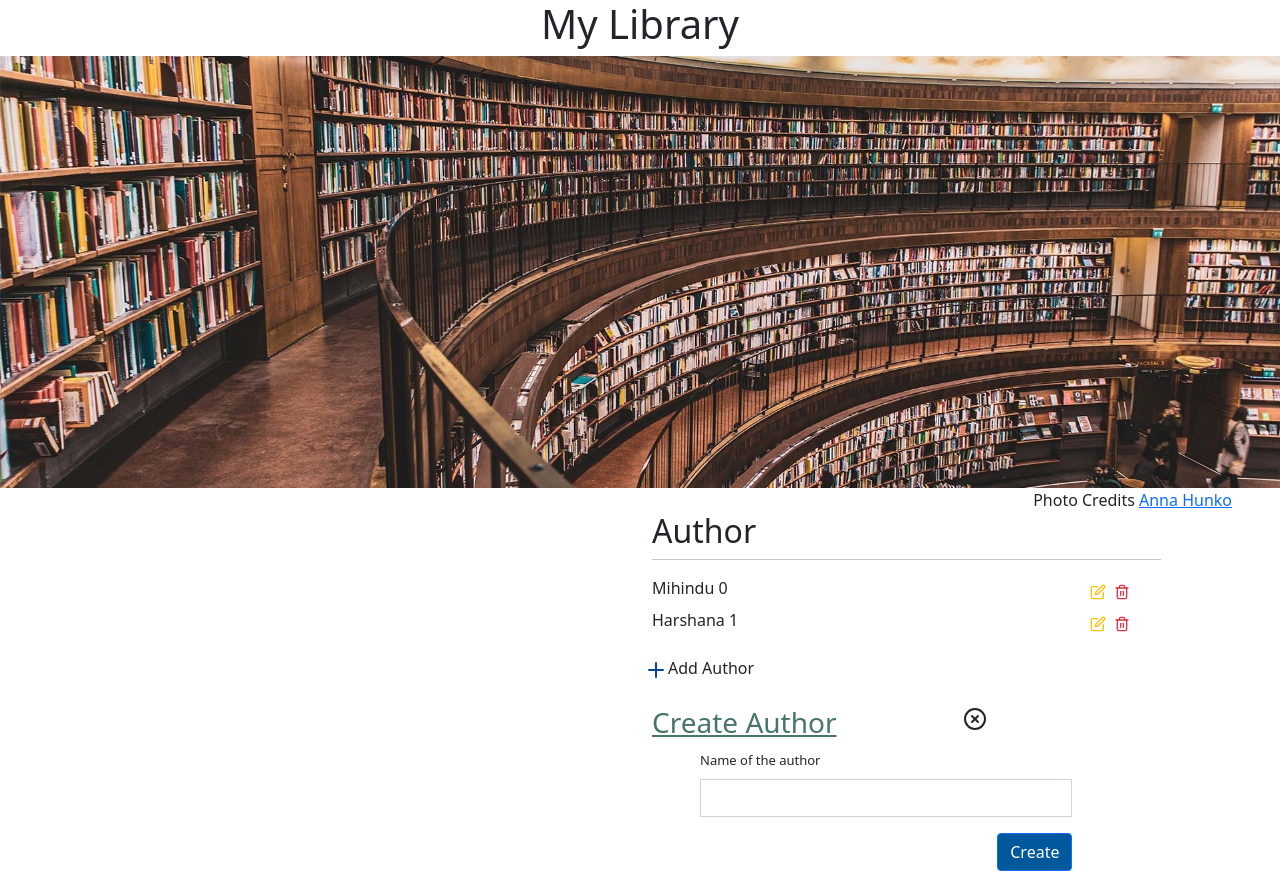
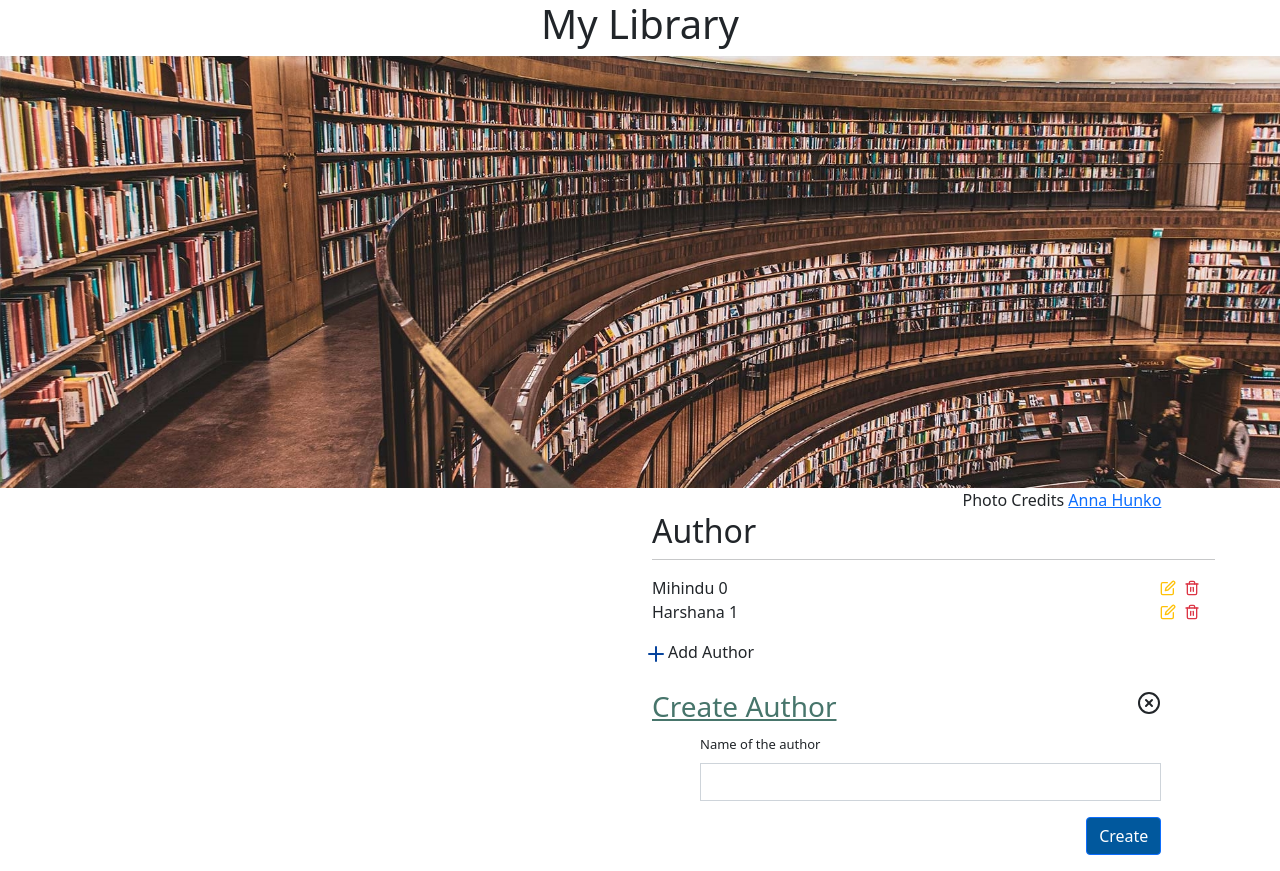
Before and after one commit to mihiHarshana/lib-individual, a React (Create React App) app: page / in a window 1280 px wide. Built offline with nearby package versions, Linux system fonts and the light colour scheme.

Commit message:
Author form aligned with phtocredit add close button mouse hover icon change

```diff
--- a/src/assests/scss/_authorForm.scss
+++ b/src/assests/scss/_authorForm.scss
@@ -2,7 +2,7 @@ h3 {
   text-decoration: underline;
   color: #47756b;
 }
-c-circle {
+.c-circle {
   cursor: pointer;
 }
 .author-label {
--- a/src/components/author/Author.tsx
+++ b/src/components/author/Author.tsx
@@ -19,13 +19,14 @@ const Author: React.FC<AuthorProps> = (props) => {
   return (
     <React.Fragment>
       <Row className="author me-0">
-        <Col xs={8} md={10}>
+        <Col xs={8} md={9} >
           {props.author.name} {props.index}
         </Col>
 
         <Col xs={4} md={2}>
-          <Edit className="text-warning edit py-1 my-1" />
-          <Trash2 className="text-danger trash2  py-1"/>
+
+          <Trash2 className="text-danger float-end trash2  py-1 py-0"/>
+          <Edit className="text-warning float-end edit py-1 px-md-0 " />
         </Col>
       </Row>
 
--- a/src/components/author/AuthorFormUX.tsx
+++ b/src/components/author/AuthorFormUX.tsx
@@ -6,11 +6,11 @@ const AuthorFormUX = () => {
   return (
     <React.Fragment>
       <Row>
-        <Col xs={9} md={7}className="mt-4">
+        <Col xs={8} md={9}className="mt-4 ">
           <h3>Create Author </h3>
         </Col>
-        <Col xs={2} md={2} className="mt-4" >
-          <XCircle  />
+        <Col xs={4} md={1} className="mt-4 text-end" >
+          <XCircle className="c-circle" />
         </Col>
       </Row>
       <Row>
--- a/src/components/author/AuthorUx.tsx
+++ b/src/components/author/AuthorUx.tsx
@@ -14,11 +14,11 @@ const AuthorUx: React.FC = () => {
 
     <React.Fragment>
       <Row>
-        <Col xs={12} md={10}>
+        <Col xs={12} md={11}>
           <h2>Author</h2>
           <hr className="mt-2 line"/>
         </Col>
-        <Col xs={12} md={10}> {
+        <Col xs={12} md={12}> {
           author.map((author: IAuthor, index: number) =>
             <Author author={author} key={index} index={index}/>
           )
@@ -29,7 +29,7 @@ const AuthorUx: React.FC = () => {
           <Plus className="plus" />
           Add Author
         </Col>
-        <Col xs={12} md={10}>
+        <Col xs={12} >
           <AuthorFormUX />
         </Col>
       </Row>
--- a/src/components/welcomeux/Welcome.tsx
+++ b/src/components/welcomeux/Welcome.tsx
@@ -11,7 +11,7 @@ const Welcome = () => {
       <Col xs={12} className="p-0">
         <Image className="img" src={WelcomeImage} />
       </Col>
-      <Col xs={12} className="text-end pe-5 test1">
+      <Col xs={12} md={11} className="text-end  test1">
         Photo Credits <a href="https://unsplash.com/photos/ajE5goOGzZc" >Anna Hunko</a>
       </Col>
     </Row>
```
